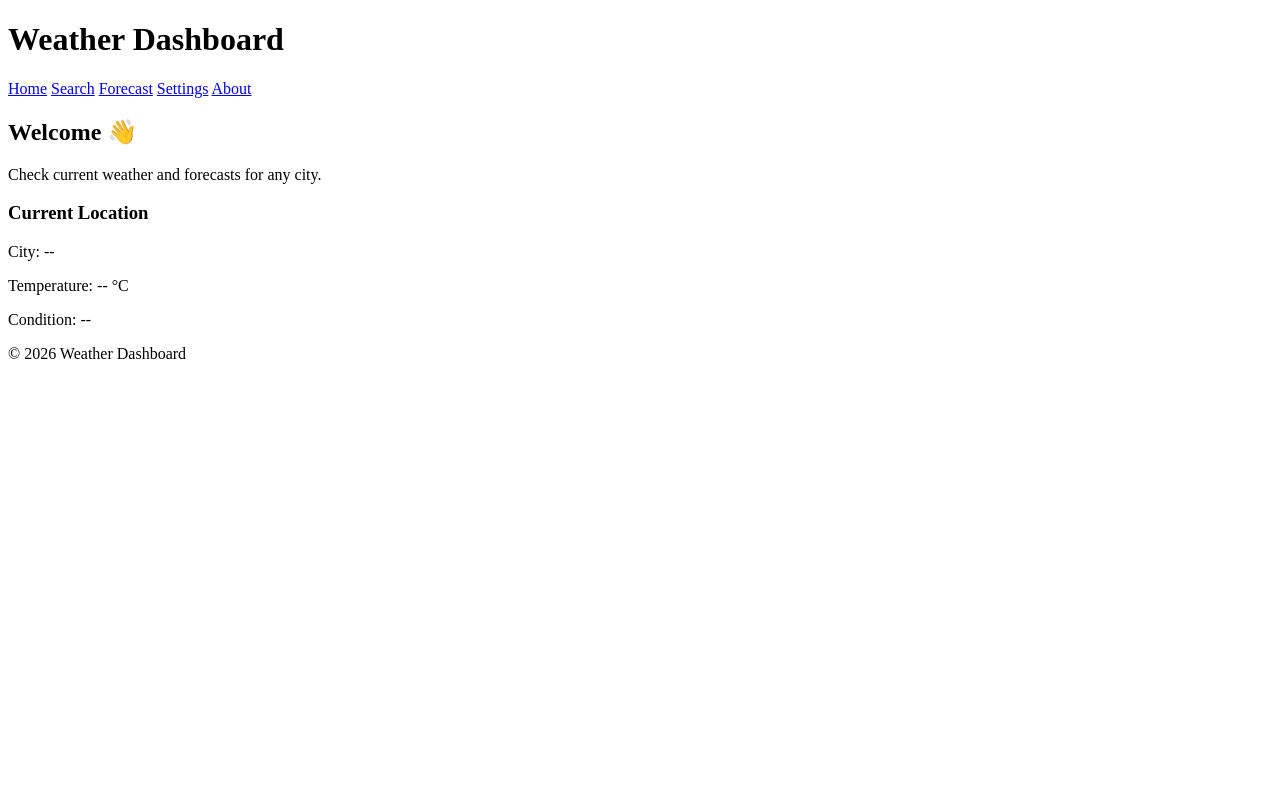
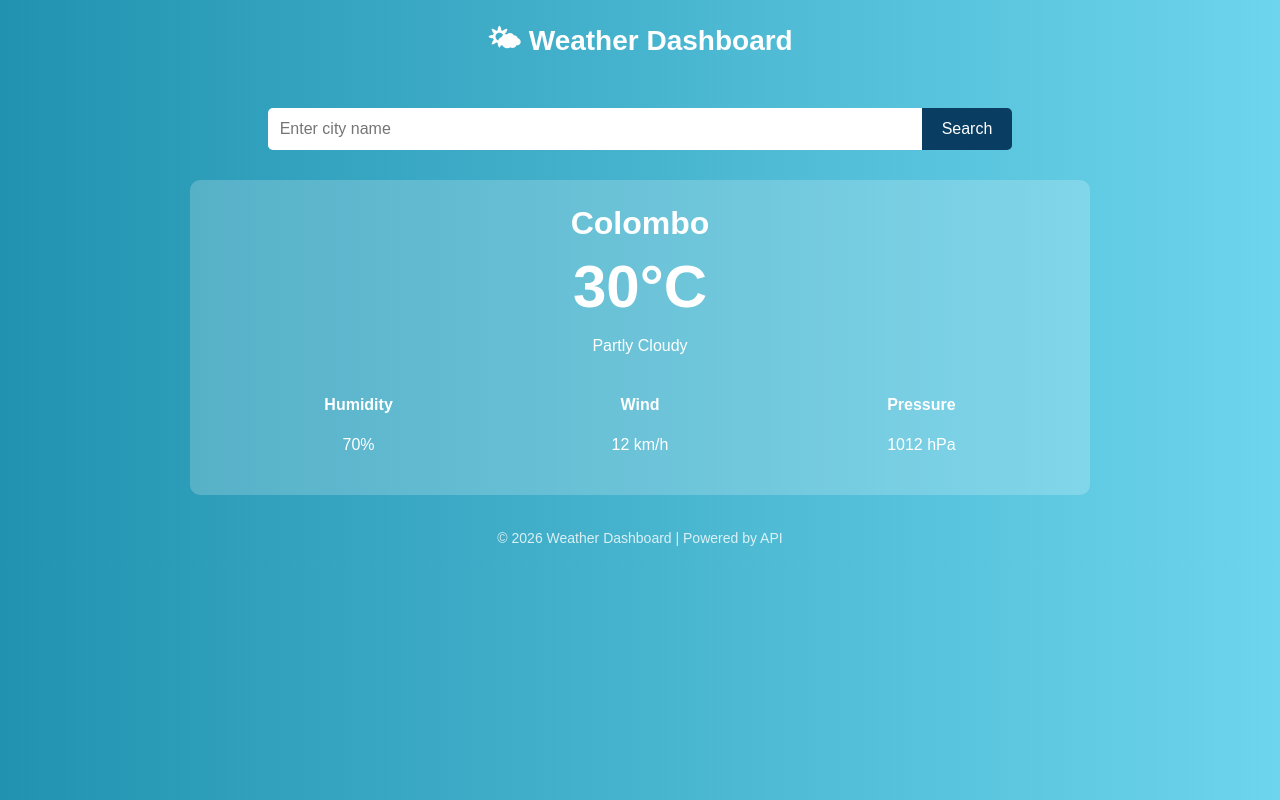
Before and after one commit to seuwandithilina29-bit/weather-Dashboard-project, a plain HTML site: page index.html in a window 1280 px wide. Drawn offline with Linux system fonts and the light colour scheme.

Commit message:
push files

```diff
--- a/index.html
+++ b/index.html
@@ -1,37 +1,142 @@
 <!DOCTYPE html>
 <html lang="en">
 <head>
-  <meta charset="UTF-8">
-  <title>Weather Dashboard - Home</title>
-  <link rel="stylesheet" href="style.css">
+    <meta charset="UTF-8">
+    <title>Weather Dashboard</title>
+    <meta name="viewport" content="width=device-width, initial-scale=1.0">
+
+    <!-- CSS -->
+    <style>
+        body {
+            margin: 0;
+            font-family: Arial, Helvetica, sans-serif;
+            background: linear-gradient(to right, #2193b0, #6dd5ed);
+            color: #fff;
+        }
+
+        header {
+            text-align: center;
+            padding: 20px;
+            font-size: 28px;
+            font-weight: bold;
+        }
+
+        .container {
+            max-width: 900px;
+            margin: auto;
+            padding: 20px;
+        }
+
+        .search-box {
+            display: flex;
+            justify-content: center;
+            margin-bottom: 30px;
+        }
+
+        .search-box input {
+            width: 70%;
+            padding: 12px;
+            border-radius: 5px 0 0 5px;
+            border: none;
+            outline: none;
+            font-size: 16px;
+        }
+
+        .search-box button {
+            padding: 12px 20px;
+            border: none;
+            background-color: #0a3d62;
+            color: #fff;
+            font-size: 16px;
+            cursor: pointer;
+            border-radius: 0 5px 5px 0;
+        }
+
+        .weather-card {
+            background: rgba(255, 255, 255, 0.2);
+            border-radius: 10px;
+            padding: 25px;
+            text-align: center;
+        }
+
+        .weather-card h2 {
+            margin: 0;
+            font-size: 32px;
+        }
+
+        .temp {
+            font-size: 60px;
+            font-weight: bold;
+            margin: 10px 0;
+        }
+
+        .details {
+            display: flex;
+            justify-content: space-around;
+            margin-top: 20px;
+        }
+
+        .details div {
+            text-align: center;
+        }
+
+        footer {
+            text-align: center;
+            padding: 15px;
+            font-size: 14px;
+            opacity: 0.8;
+        }
+
+        @media (max-width: 600px) {
+            .details {
+                flex-direction: column;
+                gap: 15px;
+            }
+
+            .search-box input {
+                width: 60%;
+            }
+        }
+    </style>
 </head>
 <body>
 
 <header>
-  <h1>Weather Dashboard</h1>
-  <nav>
-    <a href="homepage.html">Home</a>
-    <a href="search.html">Search</a>
-    <a href="forecast.html">Forecast</a>
-    <a href="settings.html">Settings</a>
-    <a href="about.html">About</a>
-  </nav>
+    🌤 Weather Dashboard
 </header>
 
-<main>
-  <h2>Welcome 👋</h2>
-  <p>Check current weather and forecasts for any city.</p>
+<div class="container">
 
-  <div class="card">
-    <h3>Current Location</h3>
-    <p>City: --</p>
-    <p>Temperature: -- °C</p>
-    <p>Condition: --</p>
-  </div>
-</main>
+    <div class="search-box">
+        <input type="text" placeholder="Enter city name">
+        <button>Search</button>
+    </div>
+
+    <div class="weather-card">
+        <h2>Colombo</h2>
+        <div class="temp">30°C</div>
+        <p>Partly Cloudy</p>
+
+        <div class="details">
+            <div>
+                <h4>Humidity</h4>
+                <p>70%</p>
+            </div>
+            <div>
+                <h4>Wind</h4>
+                <p>12 km/h</p>
+            </div>
+            <div>
+                <h4>Pressure</h4>
+                <p>1012 hPa</p>
+            </div>
+        </div>
+    </div>
+
+</div>
 
 <footer>
-  <p>© 2026 Weather Dashboard</p>
+    © 2026 Weather Dashboard | Powered by API
 </footer>
 
 </body>
```
